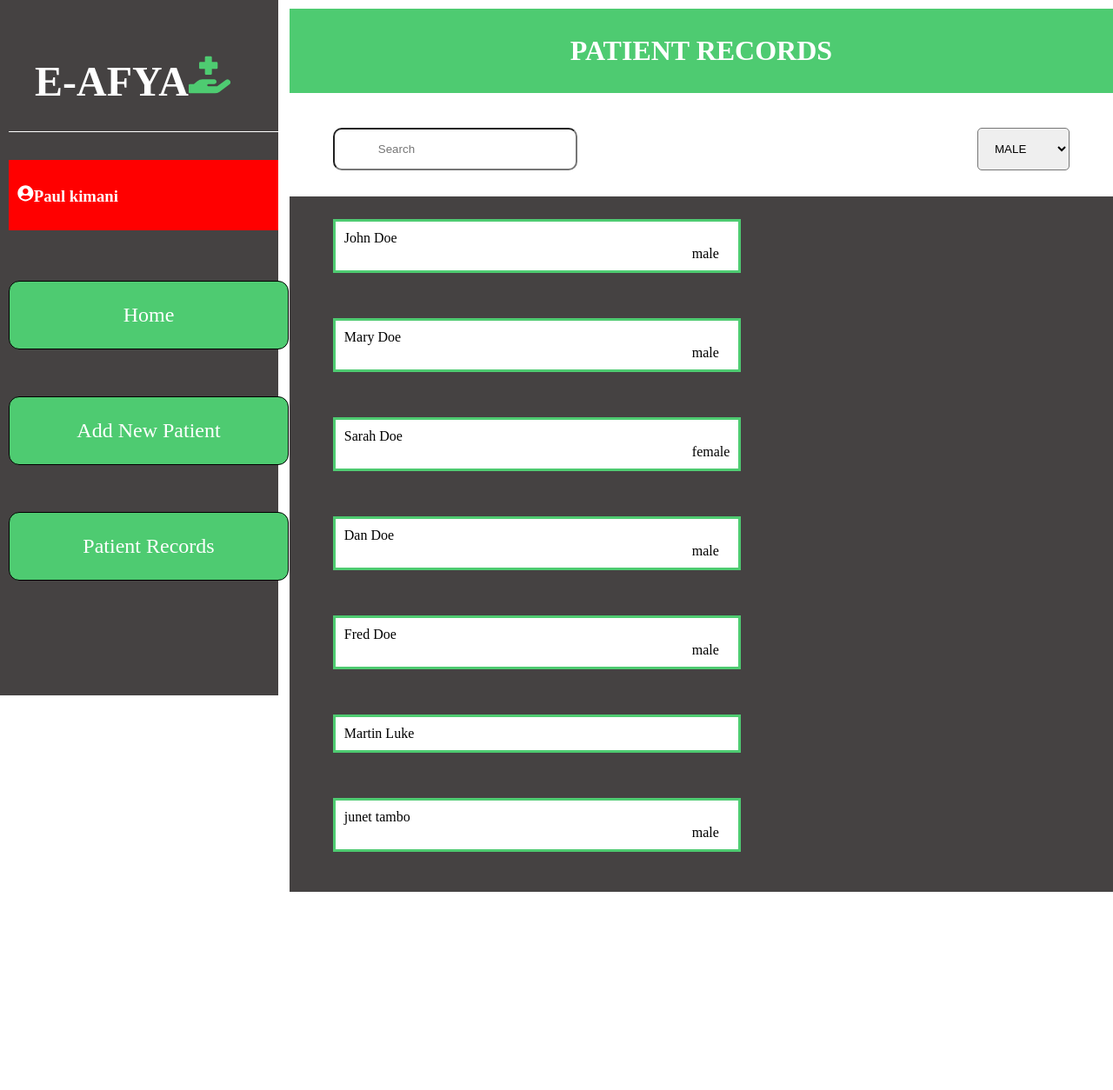
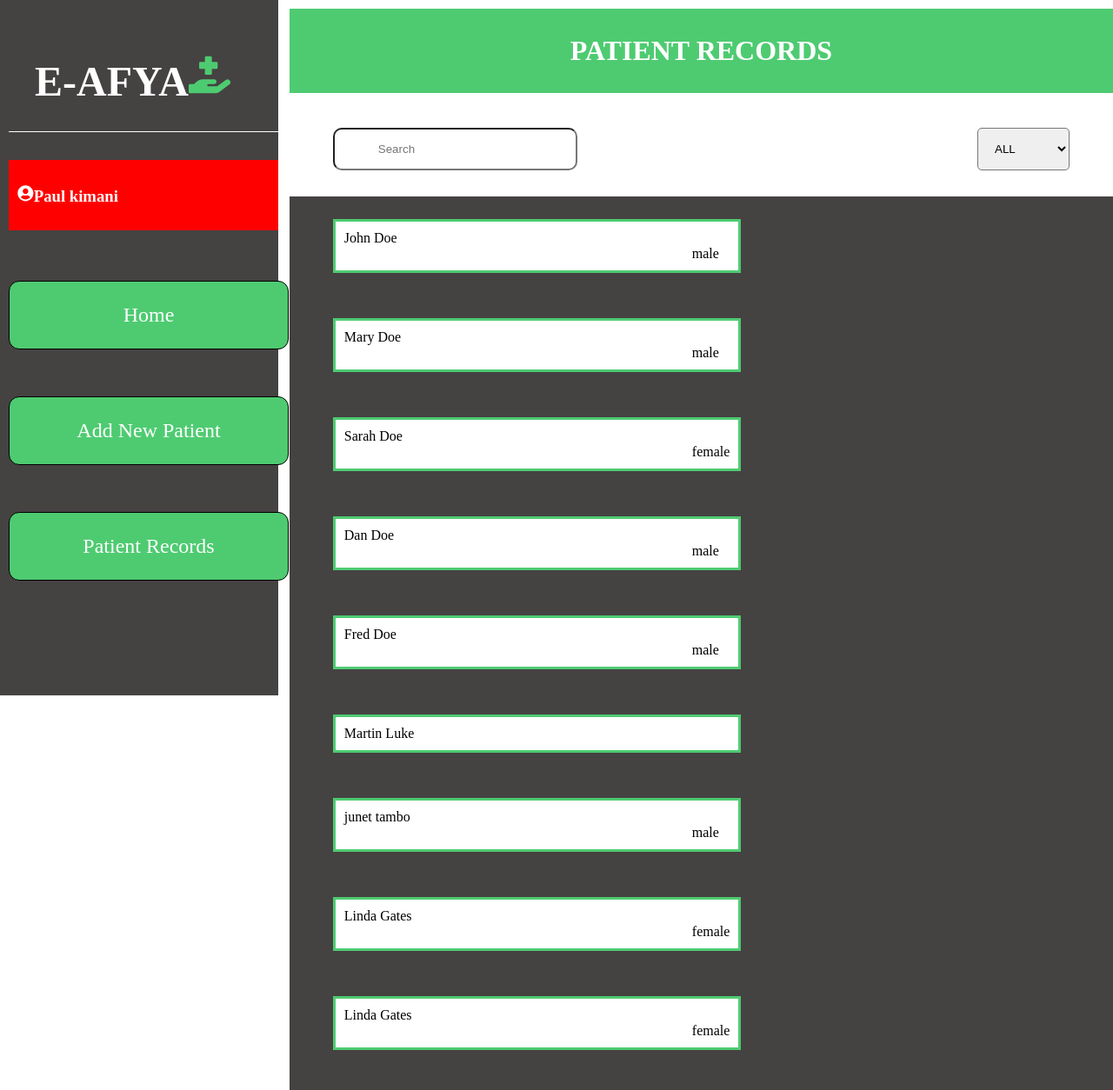
Before and after one commit to elviskim18/E-AFYA, a React (Create React App) app: page /patientrecords in a window 1280 px wide. Shown: the whole page at 87% size. Before the commit the page ends 1026 px from the top, so only its background shows below. Built offline with nearby package versions, Linux system fonts and the light colour scheme; data requests are answered from the project's data file.

Commit message:
fix search form

```diff
--- a/db.json
+++ b/db.json
@@ -76,6 +76,28 @@
       "symptoms": "asfwefwef",
       "diagnosis": "errere",
       "id": 7
+    },
+    {
+      "name": "Linda Gates",
+      "gender": "female",
+      "number": "254741864744",
+      "dob": "2022-07-05",
+      "weight": "56",
+      "bloodgroup": "ab",
+      "symptoms": "Hot like a heater",
+      "diagnosis": "take water",
+      "id": 8
+    },
+    {
+      "name": "Linda Gates",
+      "gender": "female",
+      "number": "254741864744",
+      "dob": "2022-07-05",
+      "weight": "56",
+      "bloodgroup": "ab",
+      "symptoms": "Hot like a heater",
+      "diagnosis": "take water",
+      "id": 9
     }
   ]
 }
--- a/src/components/Main.js
+++ b/src/components/Main.js
@@ -34,15 +34,24 @@ function Main (){
 
      //search function
      function getSearch (str){
-         if(str.length > 0){
-
-             const newvalue = patients.filter((pat) => {
-                return pat.name.toLowerCase().includes(str.toLowerCase())
-              })
+         if(str === ""){
+            getPatients()
+          }else{
+              const newvalue = patients.filter((pat) =>  pat.name.toLowerCase().includes(str.toLowerCase()))
               setpatients(newvalue)
 
-         }
+          }
+
       }
+
+    //filter function
+    function filterPatients (str){
+        const newItems = patients.filter((pat)=> {
+            if(str === "all") return true;
+            return pat.gender === str
+        })
+        setpatients(newItems)
+    }
 
 
     //useEffect
@@ -56,7 +65,7 @@ function Main (){
     return(
         <div className="Main">
             <Routes>
-                <Route  path="/patientrecords" element={<PatientRecords patients={patients} getSearch={getSearch}/>}/>
+                <Route  path="/patientrecords" element={<PatientRecords patients={patients} getSearch={getSearch} filterPatients={filterPatients} />}/>
 
 
                 <Route  path="/newpatient" element={<NewPatient  addNewpatient={addNewpatient}/>}/>
--- a/src/components/PatientRecords.js
+++ b/src/components/PatientRecords.js
@@ -3,17 +3,24 @@ import Patient from "./Patient";
 
 
 
-function PatientRecords ({patients,getSearch}){
+function PatientRecords ({patients,getSearch,filterPatients}){
     const [seachvalue , setsearchvalue] = useState("")
+    const [selectedCategory, setSelectedCategory] = useState("all");
 
     function handleSearch(e){
         e.preventDefault();
-        const data = e.target.value
+        setsearchvalue(e.target.value)
+        const seachdata = e.target.value
+        getSearch(seachdata)
+      }
 
-        setsearchvalue(data)
-        getSearch(seachvalue)
-
-
+      //filter
+      function handleCategoryChange(event) {
+          console.log("ni mimi:",event.target.value)
+          setSelectedCategory(event.target.value);
+          const selekta = event.target.value
+          console.log(selekta)
+          filterPatients(selekta)
       }
 
     return (
@@ -23,7 +30,8 @@ function PatientRecords ({patients,getSearch}){
 
                 <input type="text" placeholder= "Search" value={seachvalue} onChange={handleSearch}/>
 
-                <select name="filter" >
+                <select name="filter" value={selectedCategory} onChange={handleCategoryChange}>
+                    <option value="all">ALL</option>
                     <option value="male">MALE</option>
                     <option value="female">FEMALE</option>
                 </select>
```
